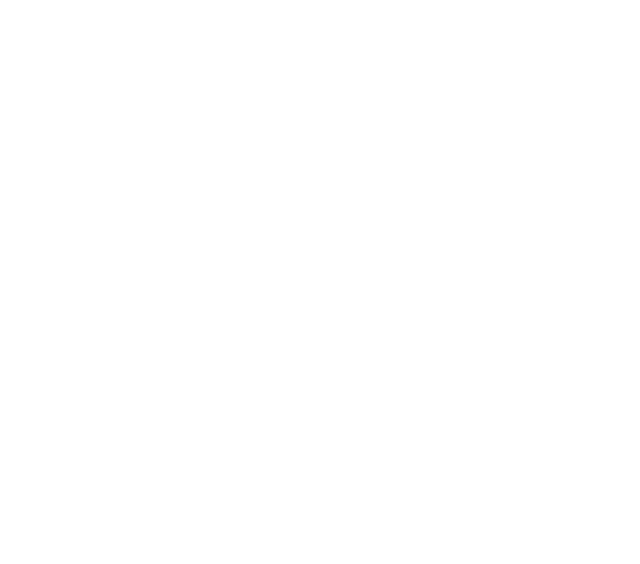
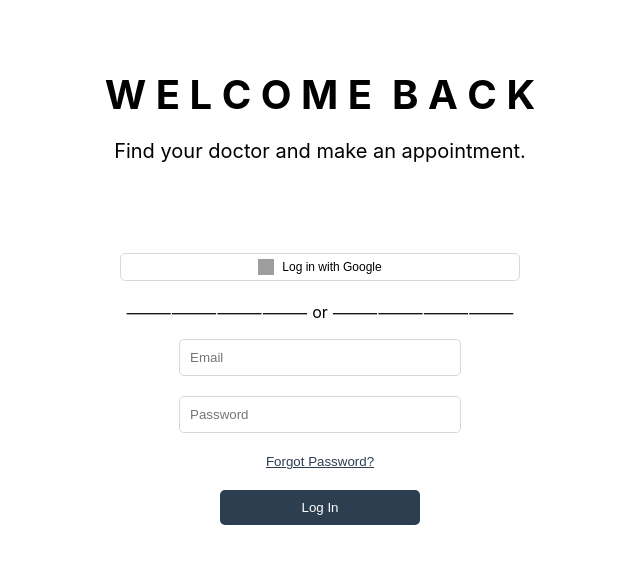
Before and after one commit to AbarquezMyk/IndustryElective-AppDev, a React (Create React App) app in the folder caresync/: page /login in a window 1280 px wide. Before the commit this address had no page. Shown: the top 564 px of the page, without its empty margins (320-960 px from the left). Built offline with nearby package versions, Linux system fonts and the light colour scheme; grey boxes are pictures that could not be loaded.

Commit message:
Initial Commit of App.js, Login.jsx

```diff
--- a/caresync/src/App.js
+++ b/caresync/src/App.js
@@ -25,8 +25,8 @@ const App = () => {
       {/*<CreditCard />  */}
       {/*<AppointmentHistory /> */}
       <Route path="/profilesetup" element={<PatientProfileForm />} />
-      {/*<Route path="/register" element={<Register />} /> */}
-      {/*<Route path="/login" element={<Login />} /> */}
+      <Route path="/register" element={<Register />} />
+      <Route path="/login" element={<Login />} />
       </Routes>
     </Router>
   );
--- a/caresync/src/components/Login.jsx
+++ b/caresync/src/components/Login.jsx
@@ -1,6 +1,5 @@
 import React, { useState } from 'react';
 import { useNavigate } from 'react-router-dom';
-import logo from './img/logo.png';
 
 const Login = () => {
     const [email, setEmail] = useState('');
@@ -12,7 +11,7 @@ const Login = () => {
         event.preventDefault();
         setError('');
         try {
-            const response = await fetch('http://your-api-url.com/login', {
+            const response = await fetch('http://localhost:8080/login', {
                 method: 'POST',
                 headers: {
                     'Content-Type': 'application/json',
@@ -24,7 +23,7 @@ const Login = () => {
 
             if (response.ok) {
                 console.log('Login successful:', data);
-                navigate('/Home');
+                navigate('/PatientProfileForm');
             } else {
                 setError(data.message || 'Invalid email or password.');
                 console.log('Login failed:', data);
```
